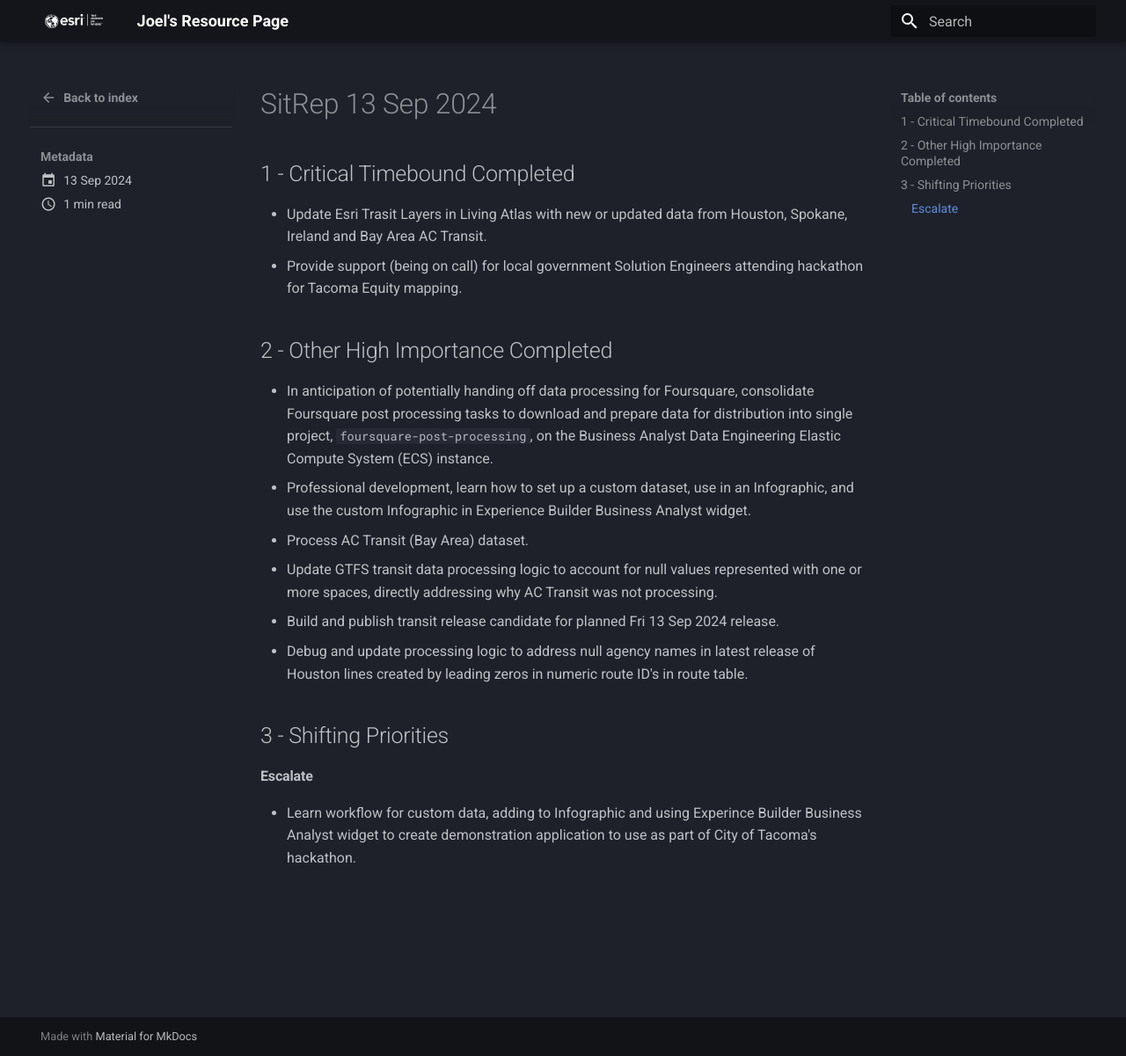
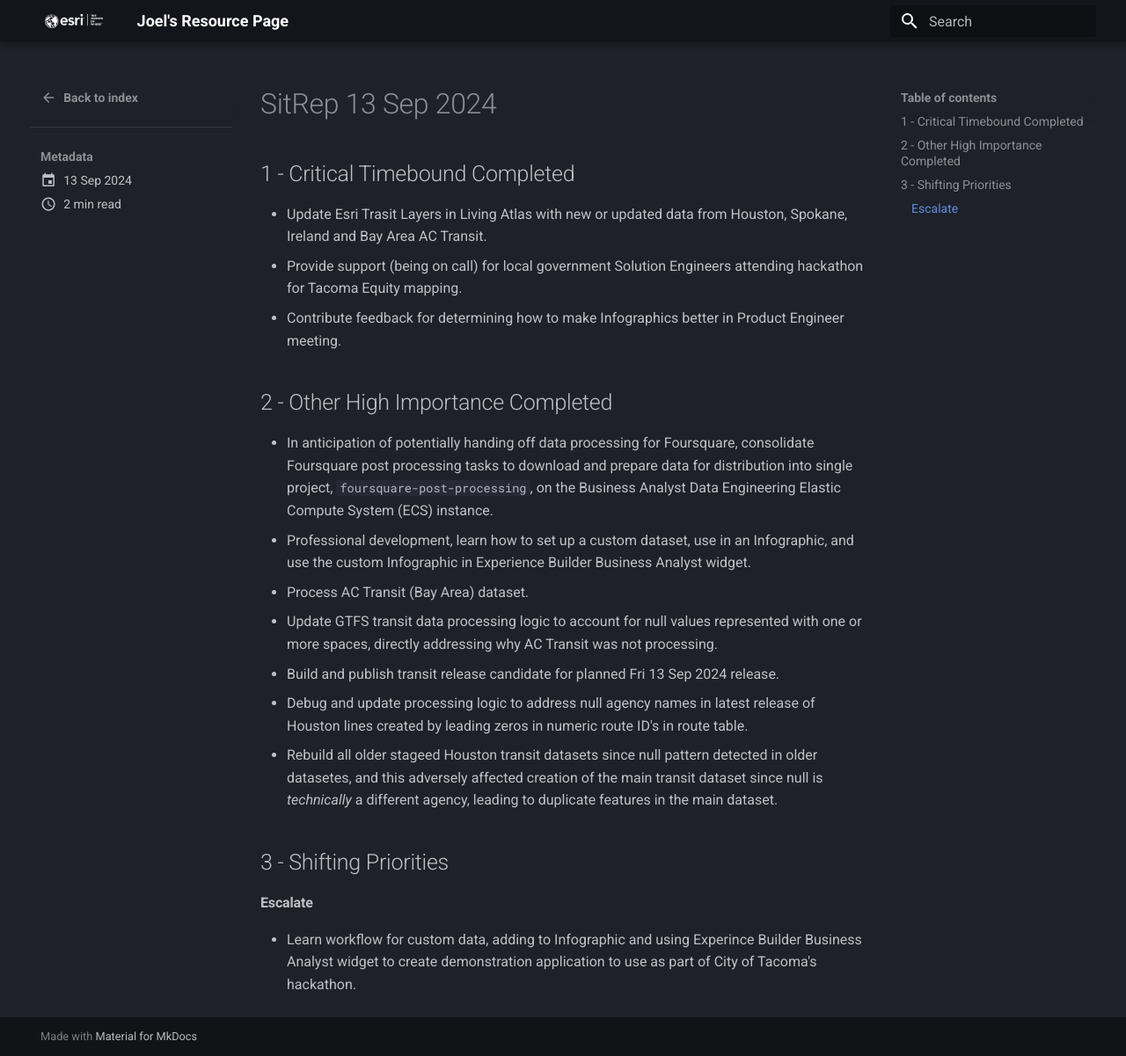
Before and after one commit to knu2xs/esri-resource-page, an MkDocs documentation site: the page built from docs/sitreps/posts/sitrep_20240913.md, in a window 1280 px wide and 1201 px high. Shown: the whole window at 88% size. Built offline with MkDocs 1.6.1 and Material for MkDocs 9.7.7, drawn with Linux system fonts in a browser that asks for light colours.

Commit message:
update sitreps

```diff
--- a/docs/sitreps/posts/sitrep_20240913.md
+++ b/docs/sitreps/posts/sitrep_20240913.md
@@ -8,6 +8,7 @@
 
 - Update Esri Trasit Layers in Living Atlas with new or updated data from Houston, Spokane, Ireland and Bay Area AC Transit.
 - Provide support (being on call) for local government Solution Engineers attending hackathon for Tacoma Equity mapping.
+- Contribute feedback for determining how to make Infographics better in Product Engineer meeting.
 
 ## 2 - Other High Importance Completed
 
@@ -17,6 +18,7 @@
 - Update GTFS transit data processing logic to account for null values represented with one or more spaces, directly addressing why AC Transit was not processing.
 - Build and publish transit release candidate for planned Fri 13 Sep 2024 release.
 - Debug and update processing logic to address null agency names in latest release of Houston lines created by leading zeros in numeric route ID's in route table.
+- Rebuild all older stageed Houston transit datasets since null pattern detected in older datasetes, and this adversely affected creation of the main transit dataset since null is _technically_ a different agency, leading to duplicate features in the main dataset.
 
 ## 3 - Shifting Priorities
 
```
